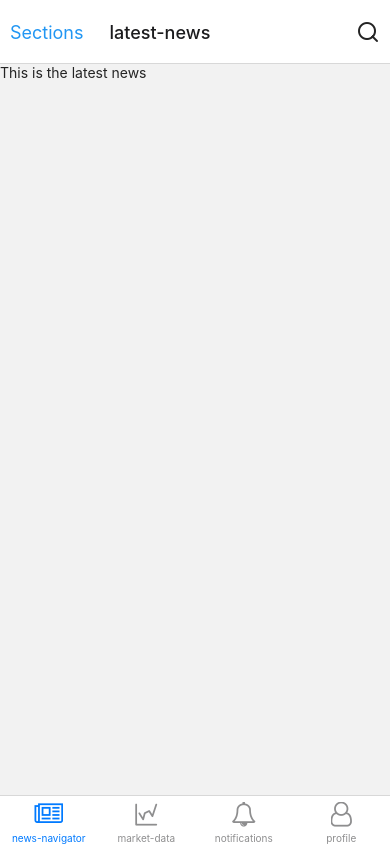
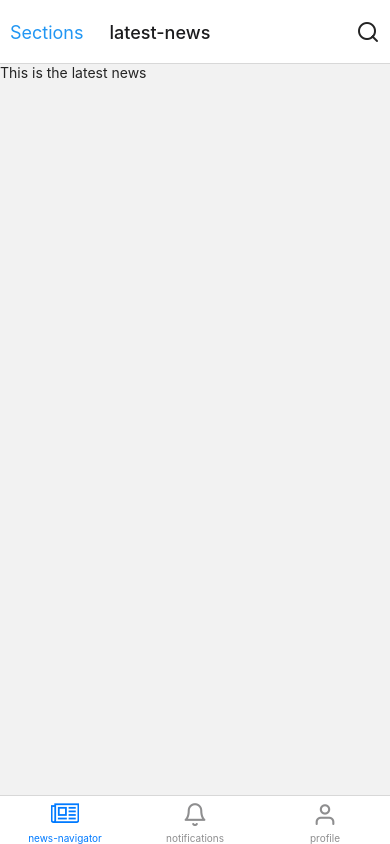
Before and after one commit to PanArnaud/react-native-playground, a React Native app: screen / in a window 390 px wide. Built offline with nearby package versions, Linux system fonts and the light colour scheme.

Commit message:
Remove market data page

```diff
--- a/src/navigators/MainNavigator.tsx
+++ b/src/navigators/MainNavigator.tsx
@@ -1,7 +1,6 @@
 import { createBottomTabNavigator } from "@react-navigation/bottom-tabs";
 import { Icon } from "@rneui/themed";
 import React from "react";
-import MarketData from "../screens/MarketData";
 import Notifications from "../screens/Notifications";
 import Profile from "../screens/Profile";
 import NewsNavigator from "./NewsNavigator";
@@ -23,20 +22,11 @@ const MainNavigator = (): JSX.Element => {
                   size={size}
                 />
               );
-            case "market-data":
-              return (
-                <Icon
-                  name="linechart"
-                  type="ant-design"
-                  color={color}
-                  size={size}
-                />
-              );
             case "notifications":
               return (
                 <Icon
-                  name="bell-o"
-                  type="font-awesome"
+                  name="bell"
+                  type="feather"
                   color={color}
                   size={size}
                 />
@@ -44,8 +34,8 @@ const MainNavigator = (): JSX.Element => {
             case "profile":
               return (
                 <Icon
-                  name="user-o"
-                  type="font-awesome"
+                  name="user"
+                  type="feather"
                   color={color}
                   size={size}
                 />
@@ -61,7 +51,6 @@ const MainNavigator = (): JSX.Element => {
         component={NewsNavigator}
         options={{ headerShown: false }}
       />
-      <Tab.Screen name="market-data" component={MarketData} />
       <Tab.Screen name="notifications" component={Notifications} />
       <Tab.Screen name="profile" component={Profile} />
     </Tab.Navigator>
```
